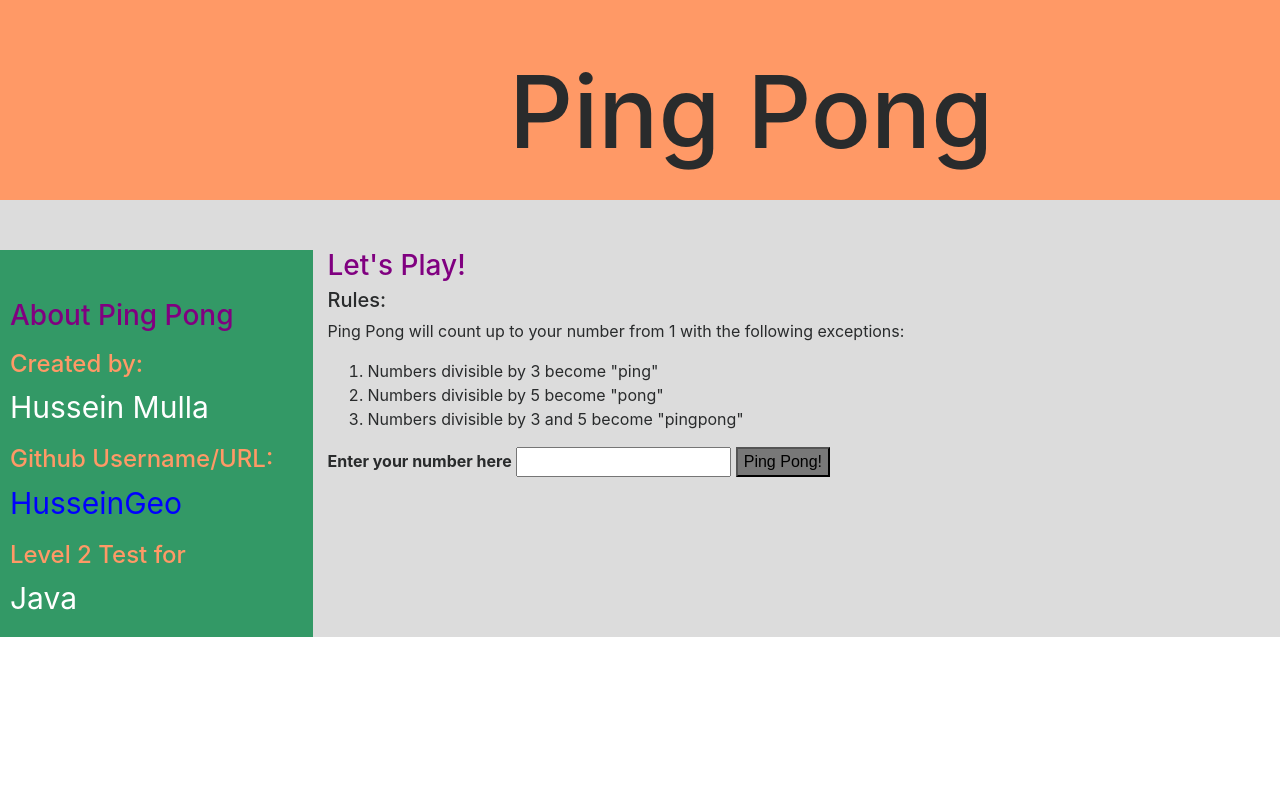
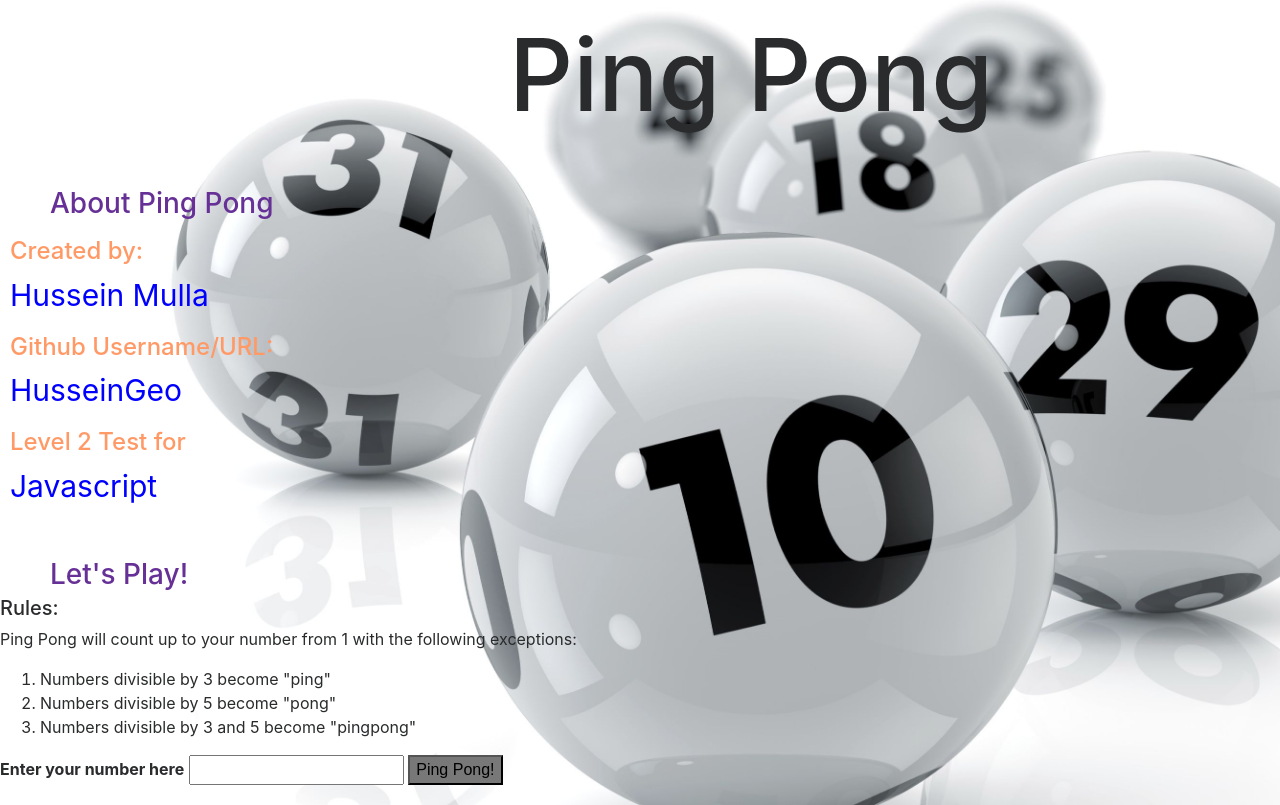
Before and after one commit to HusseinGeo/PING-PONG, a plain HTML site: page index.html in a window 1280 px wide. Drawn offline with Linux system fonts and the light colour scheme.

Commit message:
change background

```diff
--- a/css/styles.css
+++ b/css/styles.css
@@ -1,34 +1,45 @@
-#top {
+/*#top {
   background-color: #ff9966;
   height: 200px;
+}*/
+
+* {
+  margin: 0;
+  padding: -40;
+}
+body {
+  background-image: url("../img/shiny-lottery-balls.jpg");
+  background-repeat: no-repeat;
+  background-size: cover;
 }
 
 h1 {
   align-content: center;
   font-size: 100px;
   margin-left: 40%;
-  margin-top: 2.5%;
+  margin-top: 1.5%;
+  /*background-color: gainsboro;*/
 }
 
-#sidebar {
+/*#sidebar {
   background-color: #339966;
   margin-top: 50px;
   column-fill: auto;
-}
-
+}*/
 
 h4 {
-  color:#ff9966;
+  color: #ff9966;
   margin-left: 10px;
 }
 
 #p {
-  margin-left: 10px;
+  margin-left: 50px;
   margin-bottom: 20px;
+  color: #663096;
 }
 
 #m {
-  color: white;
+  color: blue;
   margin-left: 10px;
   font-size: 30px;
 }
@@ -40,20 +51,26 @@ h4 {
 }
 
 #j {
-  color: white;
+  color: blue;
   margin-left: 10px;
   font-size: 30px;
 }
 
-#whole {
+/*#whole {
   background-color: gainsboro;
   height: auto;
-}
+}*/
+
 h3 {
   margin-top: 50px;
-  color: purple;
+  margin-left: 50px;
+  color: #663096;
 }
 
 button {
   background-color: #787878;
 }
+
+img {
+  background-image: url(../img/shiny-lottery-balls.jpg);
+}
--- a/index.html
+++ b/index.html
@@ -9,17 +9,19 @@
           <div class="row" id="top">
             <h1>Ping Pong</h1>
           </div>
-          <div class="row" id="whole">
-            <div class="col-md-3" id="sidebar">
+          <!-- <div class="row" id="whole"> -->
+            <!-- <div class="col-md-3" id="sidebar"> -->
+          <div class="pingpong">
+
               <h3 id="p">About Ping Pong</h3>
               <h4>Created by:</h4>
               <p id="m">Hussein Mulla</p>
               <h4>Github Username/URL:</h4>
               <p id="h">HusseinGeo</p>
               <h4>Level 2 Test for</h4>
-              <p id="j">Java</p>
-            </div>
-              <div class="col-md-9" id="large column">
+              <p id="j">Javascript</p>
+            <!-- </div> -->
+              <!-- <div class="col-md-9" id="large column"> -->
                 <h3>Let's Play!</h3>
                 <h5>Rules:</h5>
                 <p>Ping Pong will count up to your number from 1 with the following exceptions:</p>
@@ -36,8 +38,9 @@
                 <ul id="list">
 
                 </ul>
-              </div>
-            </div>
+              <!-- </div> -->
+            <!-- </div> -->
+          </div>
         </body>
         <script src="js/jquery-3.2.1.js"></script>
         <script src="js/scripts.js"></script>
--- a/js/scripts.js
+++ b/js/scripts.js
@@ -1,9 +1,9 @@
 // Back End Logic
 
-function countUp(input) {
-  var total = {};
+// function countUp(input) {
+  // var total = {};
   // for (var index = 1; index <= input; index ++)
-};
+// };
 
 function pingpong(input) {
   var total;
```
Also changed, not shown: img/images (1).jpg (added), img/images.jpg (added), img/shiny-lottery-balls.jpg (added).
